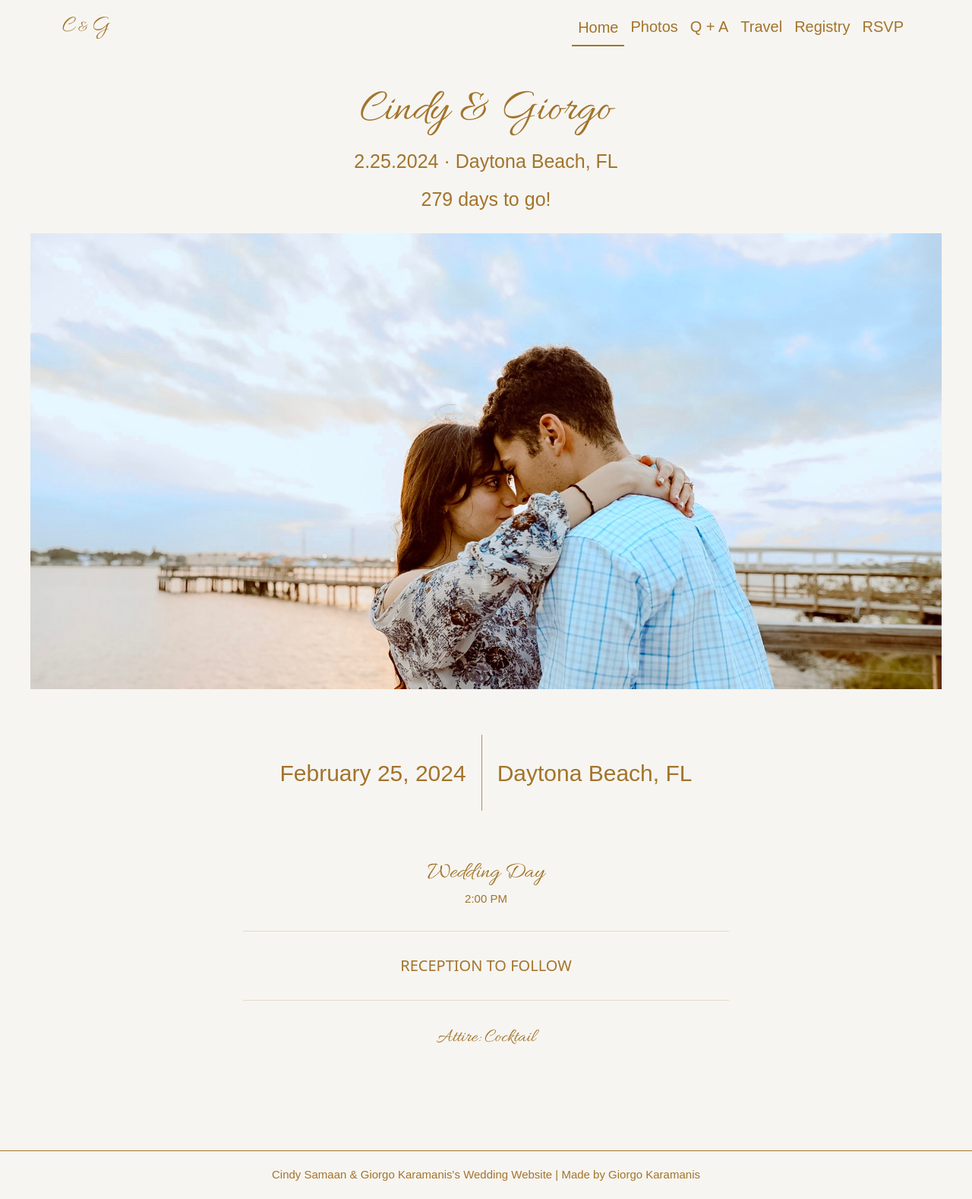
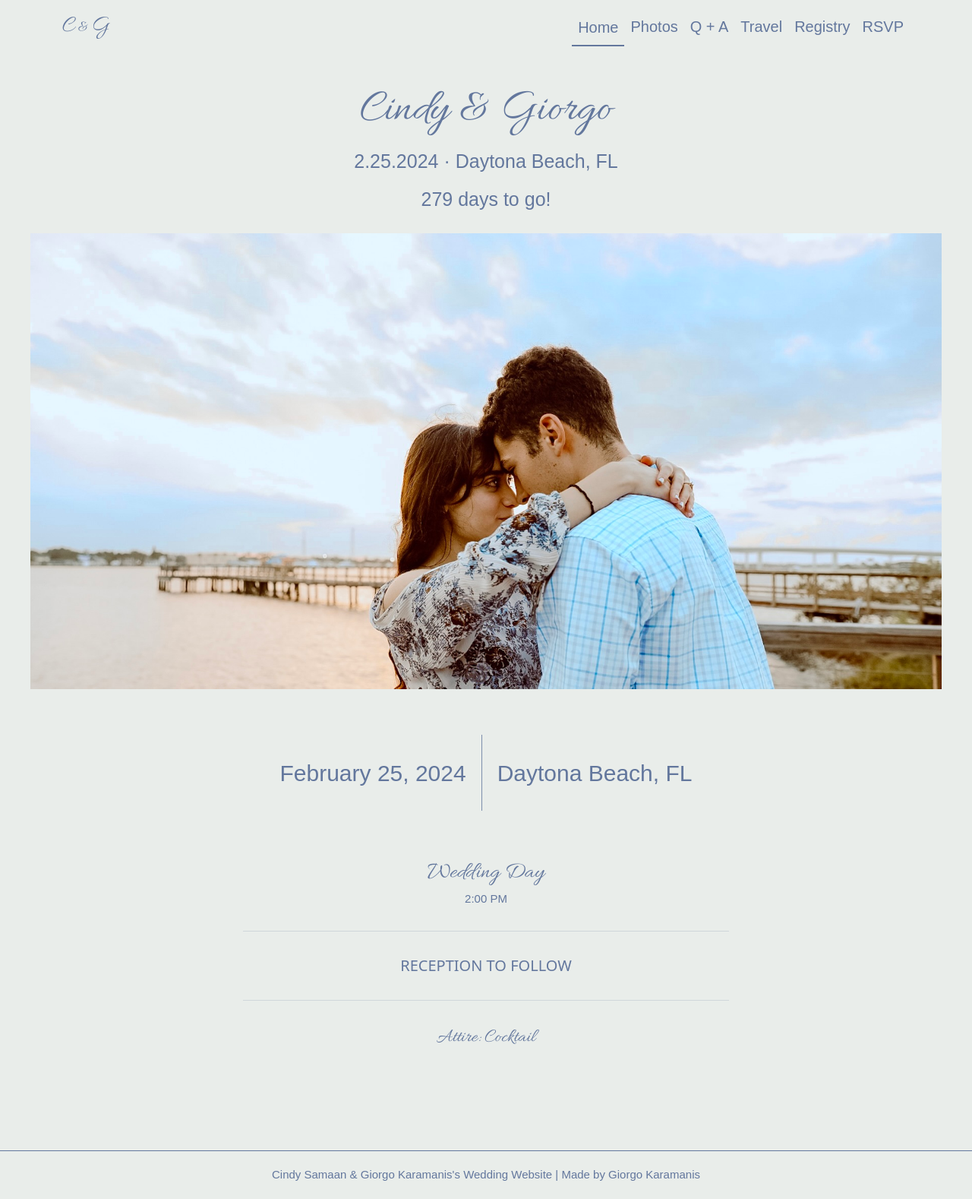
Before and after one commit to gkaramanis1/wedding, a Flask app: page / in a window 1280 px wide. Shown: the whole page at 76% size. Run offline with Flask 3, Linux system fonts and the light colour scheme; some libraries are stand-ins or nearby versions.

Commit message:
changed style

```diff
--- a/wedding/static/main.css
+++ b/wedding/static/main.css
@@ -1,11 +1,11 @@
 .brand-and {
     font-family: 'Allura', cursive;
-    color: #a3742c;
+    color: #63779D;
   }
 
 .brand-initial {
     font-size: 30px;
-    color: #a3742c;
+    color: #63779D;
     font-family: 'Allura', cursive;
 }
 
@@ -15,18 +15,18 @@
         left: 0;
         right: 0;
         z-index: 1000;
-  background-color: #F6F5F1;
+  background-color: #e9edea;
 }
 
 .site-header .navbar-nav .nav-link {
   font-family: 'Corbel', sans-serif;
-  color: #a3742c;
+  color: #63779D;
   font-size: 20px;
   font-weight: 300;
 }
 
 .navbar-nav .nav-link:hover {
-  color: #a3742c !important;
+  color: #63779D !important;
 }
 
 .site-header .navbar-nav .nav-link {
@@ -41,35 +41,34 @@
   position: absolute;
   bottom: -1px;
   left: 50%;
-  background-color: #a3742c;
-  transition: all 0.3s ease-in-out;
+  background-color: #63779D;
 }
 
 .site-header .navbar-nav .nav-item.active .nav-link::after,
 .navbar-nav .nav-link:hover::after {
   width: 100%;
-  background-color: rgba(163, 116, 44, 1);
+  background-color: rgba(99, 119, 157, 1);
   left: 0;
 }
 
 .site-header .navbar-nav .nav-item.active {
-  border-bottom: 2px solid #a3742c;
+  border-bottom: 2px solid #63779D;
   bottom: -1px;
   display: block;
   left: 0;
-  color: #a3742c;
+  color: #63779D;
 }
 
 .footer {
     margin-top: auto;
-    background-color: #F6F5F1;
+    background-color: #e9edea;
     margin-bottom: 0;
-    border-top: 1px solid #a3742c;
+    border-top: 1px solid #63779D;
 }
 
 .footer-text {
   font-family: 'Corbel', sans-serif;
-  color: #a3742c;
+  color: #63779D;
   font-size: 15px;
   text-align: center;
   padding: 20px;
@@ -139,10 +138,10 @@ body
   }
 
   .btn-primary {
-    background-color: #a3742c;
+    background-color: #63779D;
   }
 
   .btn-outline-primary {
-    border-color: #a3742c;
-    color: #a3742c;
+    border-color: #63779D;
+    color: #63779D;
   }
--- a/wedding/templates/home.html
+++ b/wedding/templates/home.html
@@ -2,14 +2,14 @@
 {% block content %}
 <style>
     body {
-      background-color: #F6F5F1;
+      background-color: #e9edea;
     }
 
     h1 {
       font-family: 'Allura', cursive;
       font-size: 60px;
       text-align: center;
-      color: #a3742c;
+      color: #63779D;
       margin-bottom: 15px;
       margin-top: 50px;
     }
@@ -19,7 +19,7 @@
       font-size: 25px;
       font-weight: 300;
       text-align: center;
-      color: #a3742c;
+      color: #63779D;
       margin-bottom: 20px;
     }
 
@@ -28,7 +28,7 @@
       font-size: 25px;
       font-weight: 300;
       text-align: center;
-      color: #a3742c;
+      color: #63779D;
       margin-bottom: 30px;
     }
 
@@ -129,15 +129,15 @@
     <img src="../static/landscape3.jpeg" alt="wedding">
   </div>
   <div class="description" style="display: flex; justify-content: center; align-items: center;">
-    <div style="font-family: 'Corbel', sans-serif; color: #a3742c; font-weight: 300;">February 25, 2024</div>
-    <hr style="border-left: 1px solid #a3742c; opacity: 0.8;"/>
-    <div style="font-family: 'Corbel', sans-serif; color: #a3742c; font-weight: 300;">Daytona Beach, FL</div>
+    <div style="font-family: 'Corbel', sans-serif; color: #63779D; font-weight: 300;">February 25, 2024</div>
+    <hr style="border-left: 1px solid #63779D; opacity: 0.8;"/>
+    <div style="font-family: 'Corbel', sans-serif; color: #63779D; font-weight: 300;">Daytona Beach, FL</div>
   </div>
   <div style="margin-bottom: 100px;">
     <div style="
         font-family: 'Allura', cursive;
         font-weight: 300;
-        color: #a3742c;
+        color: #63779D;
         text-align: center;
         font-size: 30px;
         ">Wedding Day</div>
@@ -145,18 +145,18 @@
         font-family: 'Corbel', sans-serif;
         font-weight: 300;
         text-align: center;
-        color: #a3742c;
+        color: #63779D;
         font-size: 15px;
         text-transform: uppercase;
         margin-bottom: 30px;
         ">2:00 PM</div>
 
-        <hr style="background-color: #a3742c; opacity: 0.2; margin: 0 auto;
+        <hr style="background-color: #63779D; opacity: 0.2; margin: 0 auto;
         width: 50%;"/>
-        <p style="font-weight: 300; font-size: 20px; color: #a3742c; margin-top: 30px; margin-bottom: 30px; text-align: center;">RECEPTION TO FOLLOW</p>
-        <hr style="background-color: #a3742c; opacity: 0.2; margin: 0 auto;
+        <p style="font-weight: 300; font-size: 20px; color: #63779D; margin-top: 30px; margin-bottom: 30px; text-align: center;">RECEPTION TO FOLLOW</p>
+        <hr style="background-color: #63779D; opacity: 0.2; margin: 0 auto;
         width: 50%;"/>
-        <p style="font-size: 25px; font-family: Allura; color: #a3742c; margin-top: 30px; text-align: center; margin-bottom: 30px;">Attire: Cocktail</p>
+        <p style="font-size: 25px; font-family: Allura; color: #63779D; margin-top: 30px; text-align: center; margin-bottom: 30px;">Attire: Cocktail</p>
     </div>
   </div>
 </body>
--- a/wedding/templates/schedule.html
+++ b/wedding/templates/schedule.html
@@ -2,7 +2,7 @@
 {% block content %}
 <style>
     body {
-      background-color: #F6F5F1;
+      background-color: #e9edea;
     }
 
     h1 {
```
Also changed, not shown: wedding/templates/find_invitation.html (+8 -8 lines), wedding/templates/questions.html (+9 -9 lines), wedding/templates/registry.html (+7 -7 lines), wedding/templates/rsvp.html (+11 -11 lines), wedding/templates/travel.html (+6 -6 lines).
